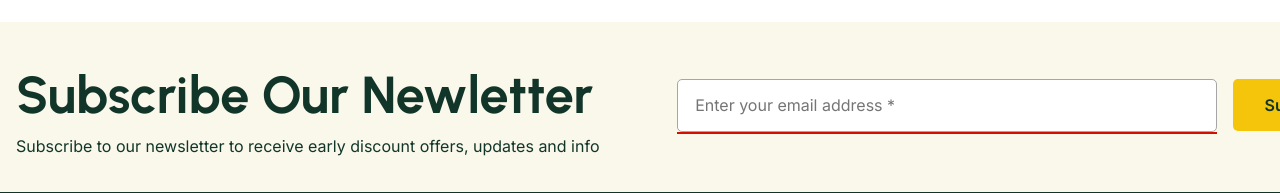
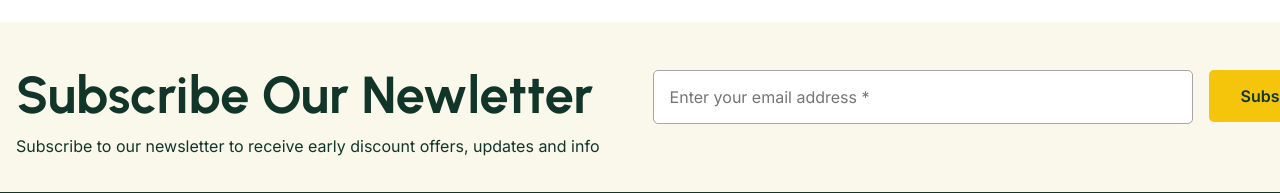
Before and after one commit to pandy89/storaid-storage-service, a React (Vite) app: page / in a window 1280 px wide. Shown: the part 6003-6196 px from the top of the page. Built offline with nearby package versions, Linux system fonts and the light colour scheme; no server answers.

Commit message:
updates in subscribeform, bookingform and contactform.

```diff
--- a/src/components/elements/BookingForm.jsx
+++ b/src/components/elements/BookingForm.jsx
@@ -1,4 +1,4 @@
-import React, { useState } from 'react'
+import { useState } from 'react'
 
 const BookingForm = () => {
 
@@ -104,22 +104,22 @@ const BookingForm = () => {
         <div className="bookingform-content">
             <div className="form-group" id="bookingform-name">
                 <label className="required">Your Name</label>
-                <input className={`bookingform-input ${errors.name ? 'error' : ''}`} type="text" name="name" value={formData.name} onChange={handleInputChange} placeholder="Your Name" required/>
+                <input className={`bookingform-input ${errors.name ? 'input-error' : ''}`} type="text" name="name" value={formData.name} onChange={handleInputChange} placeholder="Your Name" required/>
                 <div className="error-message">{errors.name && errors.name}</div>
             </div>
-             <div className="form-group" id="bookingform-email">
+            <div className="form-group" id="bookingform-email">
                 <label className="required">Email</label>
-                <input className={`bookingform-input ${errors.email ? 'error' : ''}`} type="email" name="email" value={formData.email} onChange={handleInputChange} placeholder="Email" required />
+                <input className={`bookingform-input ${errors.email ? 'input-error' : ''}`} type="email" name="email" value={formData.email} onChange={handleInputChange} placeholder="Email" required />
                 <div className="error-message">{errors.email && errors.email}</div>
             </div>
             <div className="form-group" id="bookingform-unit">
                 <label className="required">Choose Unit</label>
-                <input className={`bookingform-input ${errors.selectedUnit ? 'error' : ''}`} type="text" name="selectedUnit" value={formData.selectedUnit} onChange={handleInputChange} placeholder="Choose Unit" required/>
+                <input className={`bookingform-input ${errors.selectedUnit ? 'input-error' : ''}`} type="text" name="selectedUnit" value={formData.selectedUnit} onChange={handleInputChange} placeholder="Choose Unit" required/>
                 <div className="error-message">{errors.selectedUnit && errors.selectedUnit}</div>
             </div>
             <div className="form-group" id="bookingform-storage">
                 <label className="required">Storage purpose</label>
-                <textarea className={`bookingform-textarea ${errors.purpose ? 'error' : ''}`} type="text" name="purpose" value={formData.purpose} onChange={handleInputChange} placeholder="Describe your storage purpose so that we can match your request" required />
+                <textarea className={`bookingform-textarea ${errors.purpose ? 'input-error' : ''}`} type="text" name="purpose" value={formData.purpose} onChange={handleInputChange} placeholder="Describe your storage purpose so that we can match your request" required />
                 <div className="error-message">{errors.purpose && errors.purpose}</div>
             </div>
             <button className="btn bookingform-button" type="submit" name="submit">Book Unit</button>
--- a/src/components/elements/ContactForm.jsx
+++ b/src/components/elements/ContactForm.jsx
@@ -1,5 +1,4 @@
-import React, { useState } from 'react'
-import Button from '@elements/Button'
+import { useState } from 'react'
 
 const ContactForm = () => {
     const [formData, setFormData] = useState({ name: '', email:'', phone:'', subject:'', comment:'' })
--- a/src/components/sections/Subscribe.jsx
+++ b/src/components/sections/Subscribe.jsx
@@ -1,7 +1,85 @@
-import React from 'react'
-import Button from '@elements/Button'
+import { useState } from 'react'
 
 const Subscribe = () => {
+    const [formData, setFormData] = useState({name: '', email: '', selectedUnit:'', purpose: '',})
+    const [errors, setErrors] = useState({});
+    const [submitted, setSubmitted] = useState(false)
+    const [submittedEmail, setSubmittedEmail] = useState('')
+
+    const validateField = (name, value) => {
+        let error =''
+
+        if (name === 'email' && !/^[A-Za-z0-9._-]+@[A-Za-z0-9.-]+\.[A-Za-z0-9]{2,}$/.test(value)) {
+            error = "You must enter a email address. (e.g exempel@domain.com)"
+        }
+
+        setErrors(prevErrors => ({...prevErrors, [name]: error}))
+    }
+
+    const validateForm = () => {
+        const newErrors = {}
+
+        if (!/^[A-Za-z0-9._-]+@[A-Za-z0-9.-]+\.[A-Za-z0-9]{2,}$/.test(formData.email)){
+            newErrors.email = "You must enter a valid email address. (e.g exempel@domain.com)"
+        }
+
+        setErrors(newErrors)
+        return Object.keys(newErrors).length === 0;
+    }
+
+    const handleInputChange = (e) => {
+        const { name, value } = e.target
+        setFormData({...formData, [name]: value})
+
+        validateField(name, value)
+    }
+
+    const handleOK = () => {
+        setSubmitted(false)
+        setSubmittedEmail('')
+    }
+
+    const handleSubmit = async (e) => {
+        e.preventDefault()
+
+        if (validateForm()){
+        try{
+            const res = await fetch('https://win25-jsf-assignment.azurewebsites.net/api/subscribe', {
+            method: 'post',
+            headers: {
+                'Content-Type': 'application/json'
+            },
+            body: JSON.stringify(formData)
+        })
+
+        if(res.ok) {
+            setSubmittedEmail(formData.email)
+            setSubmitted(true)
+            setFormData({ email:'' })
+        } else{
+            const data = await res.json()
+            console.log(data)
+        }
+
+        }
+
+        catch (error) {
+            console.error('Network Error:', error)
+        }
+
+        } else{
+            console.log('The subscribeform is invalid, please see errormessage in subscribeform.')
+        }
+    }
+
+    if (submitted) {
+        return (
+            <div className="submitted-message">
+                <span className="submitted-text">{submittedEmail} was successfully registered to the newsletter list.</span>
+                <button className="btn submitted-button" onClick={handleOK}>New Subscribe</button>
+            </div>
+        )
+    }
 
   return (
     <section className="subscribe">
@@ -11,13 +89,13 @@ const Subscribe = () => {
                     <h3>Subscribe Our Newletter</h3>
                     <span>Subscribe to our newsletter to receive early discount offers, updates and info</span>
                 </div>
-                <div className="subscribe-form">
-                  <div>
-                    <input className="input-field-subscribe" name="subscribe" type="email" placeholder="Enter your email address *" id="inputField" required /><span className="asterisk_required_field"></span>
-                    <div className="error"></div>
-                  </div>
-                  <Button type="submit" name="Submit" aria-label="Submit to our newsletter" />
-                </div>
+                <form className="subscribe-form-area" onSubmit={handleSubmit} noValidate>
+                    <div className="form-group" id="subscribeform-email">
+                      <input className={`subscribeform-input ${errors.email ? 'input-error' : ''}`} type="email" name="email" value={formData.email} onChange={handleInputChange} required placeholder="Enter your email address *" />
+                      <div className="error-message">{errors.email && errors.email}</div>
+                    </div>
+                    <button className="btn subscribeform-button" type="submit" name="submit">Subscribe</button>
+                  </form>
             </div>
         </div>
     </section>
--- a/src/index.css
+++ b/src/index.css
@@ -735,7 +735,8 @@ h6{
 .subscribe-form{
     display: flex;
     gap: 1rem;
-}
+ }
+ /*
 .input-field-subscribe{
     font-family: var(--font-family-1);
     color: var(--secondary-color);
@@ -762,7 +763,7 @@ h6{
     font-size: 0.8em;
     color: var(--error-color);
     margin-top: 4px;
-}
+} */
 
 /* Footer section */
 #footer{
@@ -1917,6 +1918,41 @@ h6{
 }
 
 
+/* Subscribe form */
+.subscribe-form-area{
+    display: flex;
+    gap: 1rem
+ }
+
+.subscribeform-input{
+    font-family: var(--font-family-1);
+    color: var(--secondary-color);
+    padding: 1rem;
+    border: 1px solid var(--border-color);
+    border-radius: 5px;
+    font-size: 1rem;
+    width: 540px;
+
+    &:focus{
+        font-family: var(--font-family-1);
+        color: var(--secondary-color);
+        border: 1px solid var(--primary-color);
+        font-size: 1rem;
+    }
+
+    &::placeholder{
+        font-size: 1rem;
+    }
+}
+
+.input-error{
+    border: 1px solid var(--error-color);
+    font-family: var(--font-family-1);
+    color: var(--secondary-color);
+    font-size: 1rem;
+    margin-top: 0;
+}
+
 
 /*
 .custom-select{
```
